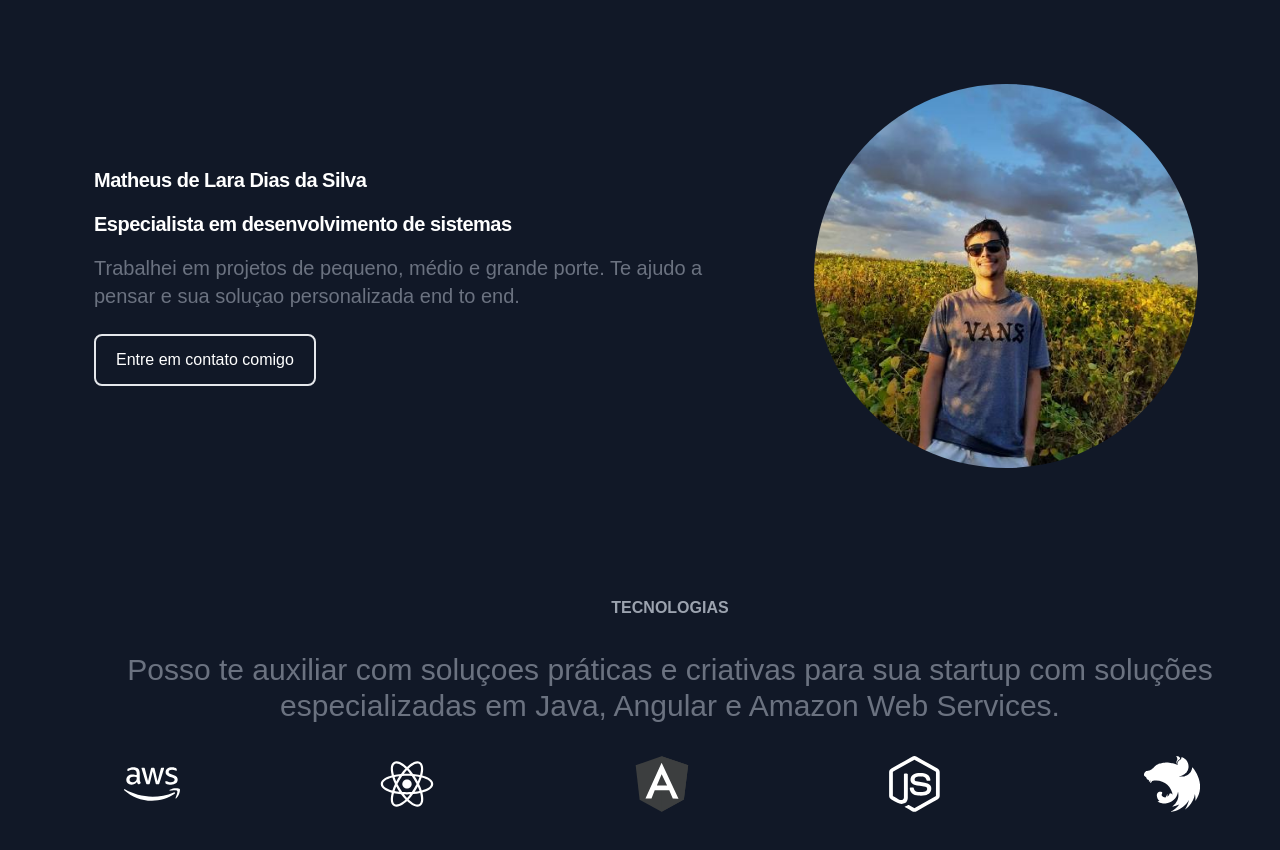
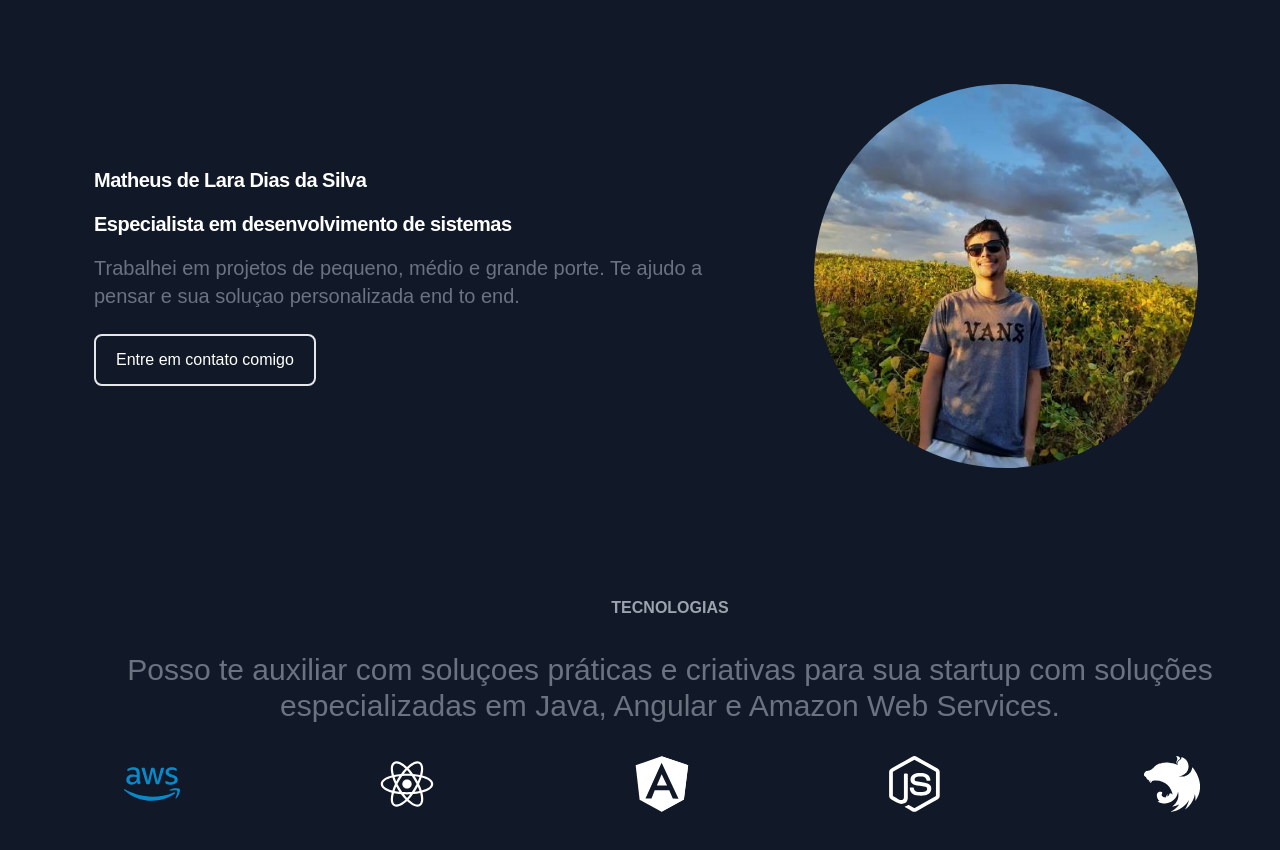
Before and after one commit to mathd1as/my-portfolio, a React (Create React App) app: page / in a window 1280 px wide. In both pictures the pointer is over the picture 152 px from the left and 784 px from the top of the page. Shown: the top 850 px of the page. Built offline with nearby package versions, Linux system fonts and the light colour scheme.

Commit message:
refactor: icons colors

```diff
--- a/src/App.scss
+++ b/src/App.scss
@@ -221,14 +221,9 @@ main {
   }
 
   .container-links {
-    // color: white;
-    // &:hover {
-    //   // filter: invert(64%) sepia(23%) saturate(3975%) hue-rotate(172deg) brightness(105%) contrast(94%);
-    //   color: red
-    // }
-    svg:hover {
-      fill: red;
-      stroke: white;
+    color: white;
+    &:hover {
+      filter: invert(64%) sepia(23%) saturate(3975%) hue-rotate(172deg) brightness(105%) contrast(94%);
     }
   }
 }
```
Also changed, not shown: src/assets/angular.svg.
